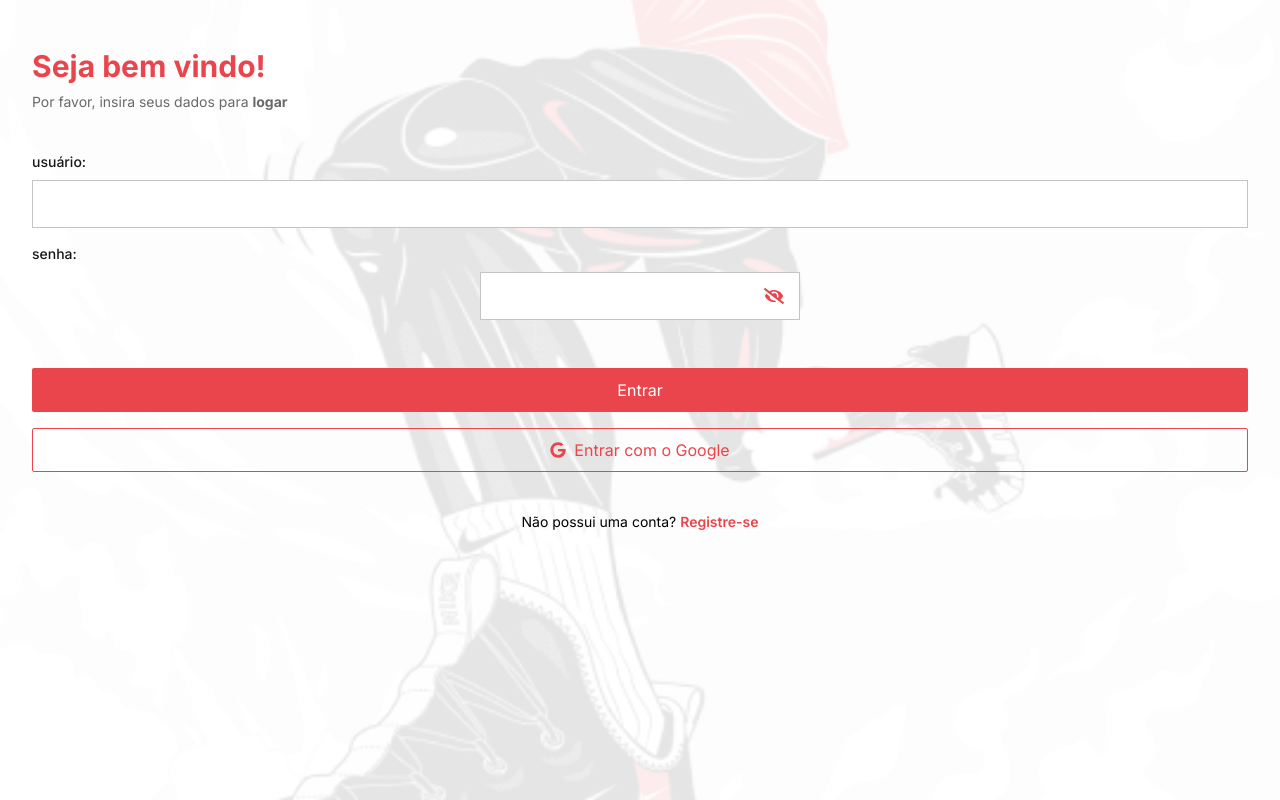
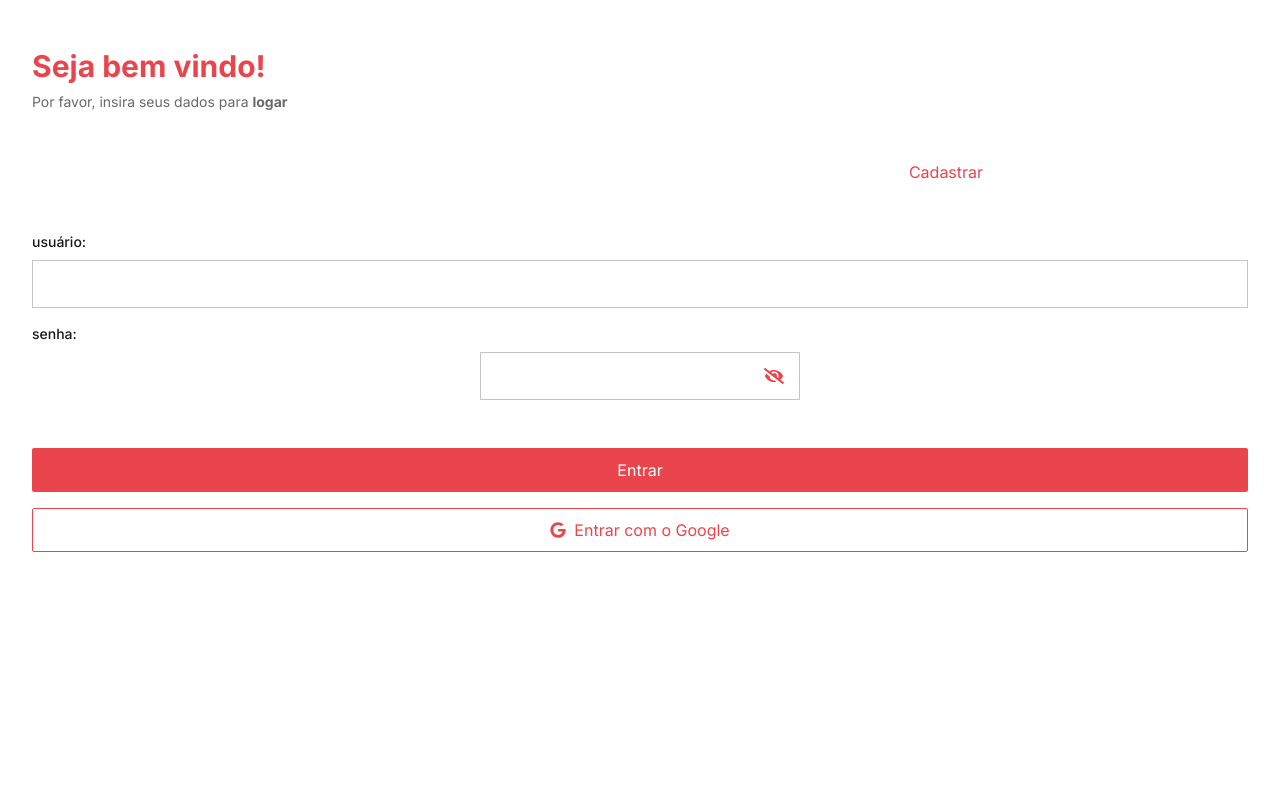
Before and after one commit to calvinsteixeira/login-page, a Next.js app: page / in a window 1280 px wide. Built offline with nearby package versions, Linux system fonts and the light colour scheme.

Commit message:
Ajustando estrutura para alterar formulário de login e cadastro na mesma tela

```diff
--- a/app/page.tsx
+++ b/app/page.tsx
@@ -1,14 +1,15 @@
 'use client';
 
-import React from 'react';
+import React, { forwardRef, useImperativeHandle, useRef } from 'react';
 import { useForm } from 'react-hook-form';
 import { yupResolver } from '@hookform/resolvers/yup';
 import * as yup from 'yup';
-import { ILoginForm } from '@/types/forms';
+import { ILoginForm, IRegisterForm } from '@/types/forms';
 import { Input, Button } from '@/components';
 import { FaGoogle } from '@/icons';
 import Image from 'next/image';
 
+const LoginForm = forwardRef<{ resetLoginForm: () => void }>((_, ref): React.ReactNode => {
   const loginSchema = yup
     .object({
       username: yup.string().required('campo obrigatório!'),
@@ -16,17 +17,20 @@ const loginSchema = yup
     })
     .required();
 
-const LoginForm = (): React.ReactNode => {
   const {
     register,
     handleSubmit,
+    reset: resetLoginForm,
     formState: { errors },
   } = useForm({
     resolver: yupResolver(loginSchema),
   });
   const submitLogin = (data: ILoginForm) => console.log(data);
 
+  useImperativeHandle(ref, () => ({ resetLoginForm }));
+
   return (
+    <>
       <form className="space-y-10" onSubmit={handleSubmit(submitLogin)}>
         <div className="space-y-2">
           <Input.Root>
@@ -43,29 +47,101 @@ const LoginForm = (): React.ReactNode => {
         </div>
         <Button type="submit" btntext="Entrar" />
       </form>
+      <Button icon={<FaGoogle className="text-primary" />} mode="outlined" btntext="Entrar com o Google" />
+    </>
   );
-};
+});
+
+const RegisterForm = forwardRef<{ resetRegisterForm: () => void }>((_, ref): React.ReactNode => {
+  const registerSchema = yup
+    .object({
+      email: yup.string().required('campo obrigatório!'),
+      name: yup.string().required('campo obrigatório!'),
+      username: yup.string().required('campo obrigatório!'),
+      password: yup.string().required('campo obrigatório!'),
+    })
+    .required();
+
+  const {
+    register,
+    handleSubmit,
+    reset: resetRegisterForm,
+    formState: { errors },
+  } = useForm({
+    resolver: yupResolver(registerSchema),
+  });
+  const submitRegister = (data: IRegisterForm) => console.log(data);
+
+  useImperativeHandle(ref, () => ({ resetRegisterForm }));
+
+  return (
+    <form className="space-y-10" onSubmit={handleSubmit(submitRegister)}>
+      <div className="space-y-2">
+        <Input.Root>
+          <Input.Label text="email:" />
+          <Input.Generic {...register('email')} />
+          <Input.ErrorMessage text={errors.username?.message} />
+        </Input.Root>
+
+        <Input.Root>
+          <Input.Label text="nome:" />
+          <Input.Generic {...register('name')} />
+          <Input.ErrorMessage text={errors.username?.message} />
+        </Input.Root>
+
+        <Input.Root>
+          <Input.Label text="username:" />
+          <Input.Generic {...register('username')} />
+          <Input.ErrorMessage text={errors.username?.message} />
+        </Input.Root>
+
+        <Input.Root>
+          <Input.Label text="senha:" />
+          <Input.Password {...register('password')} />
+          <Input.ErrorMessage text={errors.password?.message} />
+        </Input.Root>
+      </div>
+      <Button type="submit" btntext="Cadastrar" />
+    </form>
+  );
+});
 
 export default function Home() {
+  const [formMode, setFormMode] = React.useState<'login' | 'register'>('login');
+  const loginForm = useRef(null);
+  const registerForm = useRef(null);
+
+  function handleFormMode() {
+    if (formMode == 'login') {
+      setFormMode('register');
+    } else {
+      setFormMode('login');
+    }
+  }
+
   return (
-    <main className="flex w-full min-h-screen flex-col items-center py-12 overflow-hidden fixed">
-      <div className="w-full">
-        <Image className="opacity-10" src={'/right-side-image.png'} alt="imagem" fill objectFit="cover" />
-      </div>
-      <div className="relative w-full space-y-10">
+    <main className="flex w-full min-h-screen flex-col items-center py-12">
+      {/* <div className="hidden w-full h-20 bg-primary">
+        <Image className="opacity-10" src={'/right-side-image.png'} alt="imagem" width={200} height={200} />
+      </div> */}
+      <div className="w-full space-y-10">
         <div className="space-y-2">
           <h1 className="text-3xl font-bold text-left text-primary">Seja bem vindo!</h1>
           <p className="text-muted text-sm">
             Por favor, insira seus dados para <span className="font-bold">logar</span>
           </p>
         </div>
-        <div className="space-y-4">
-          <LoginForm />
-          <Button icon={<FaGoogle className="text-primary" />} mode="outlined" btntext="Entrar com o Google" />
+        <div className="w-full flex flex-row justify-around gap-2">
+          <span className={`flex-1 flex justify-center px-4 py-2 ${formMode === 'login' ? 'bg-primary/50 text-primary-foreground' : 'text-primary'}`}>
+            Entrar
+          </span>
+          <span
+            className={`flex-1 flex justify-center px-4 py-2 ${formMode === 'register' ? 'bg-primary/50 text-primary-foreground' : 'text-primary'}`}
+          >
+            Cadastrar
+          </span>
         </div>
-        <p className="text-sm text-center mt-10">
-          Não possui uma conta? <span className="text-primary font-semibold">Registre-se</span>
-        </p>
+        <div className="space-y-4">{formMode == 'login' ? <LoginForm ref={loginForm} /> : <RegisterForm ref={registerForm} />}</div>
       </div>
     </main>
   );
```
Also changed, not shown: types/forms.ts (+9 -1 lines). Lines whose indentation alone changed are shown as unchanged.
